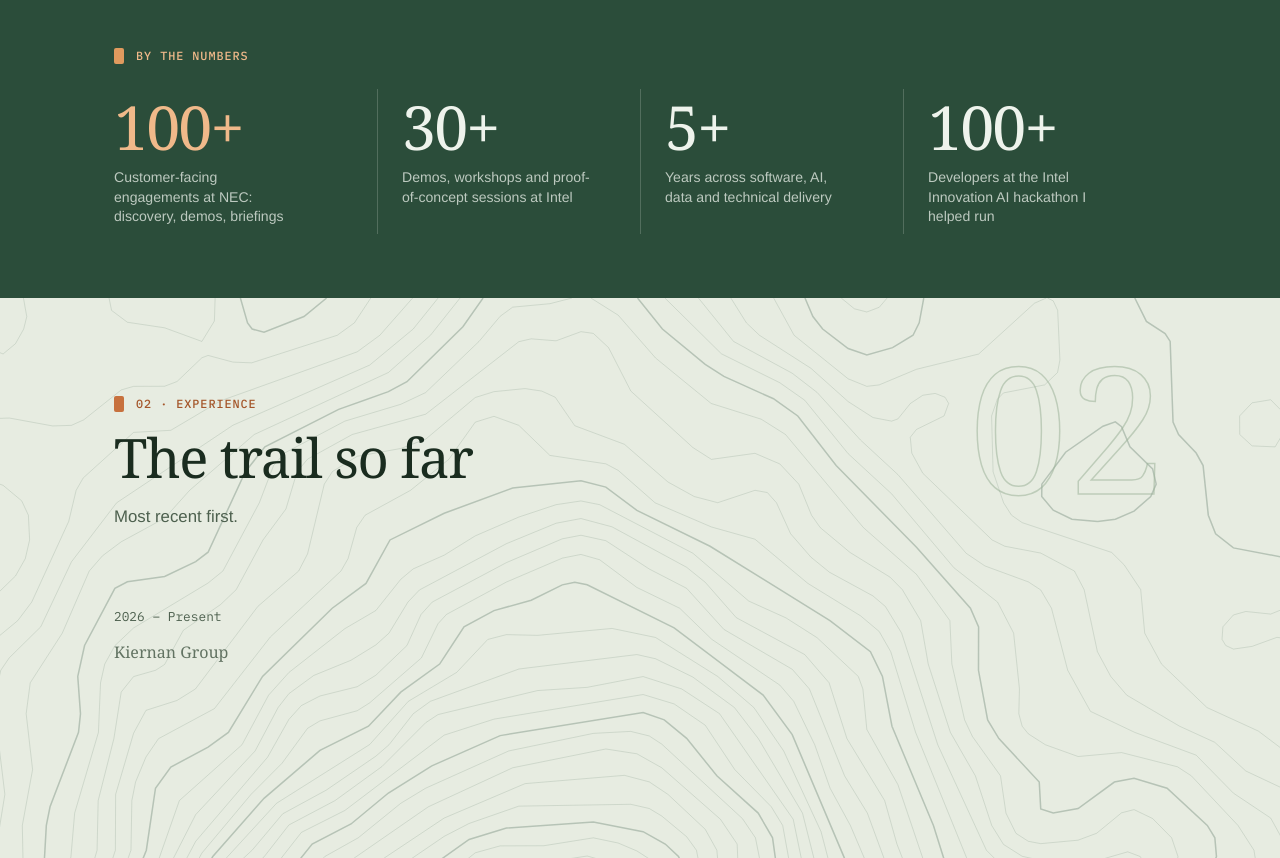
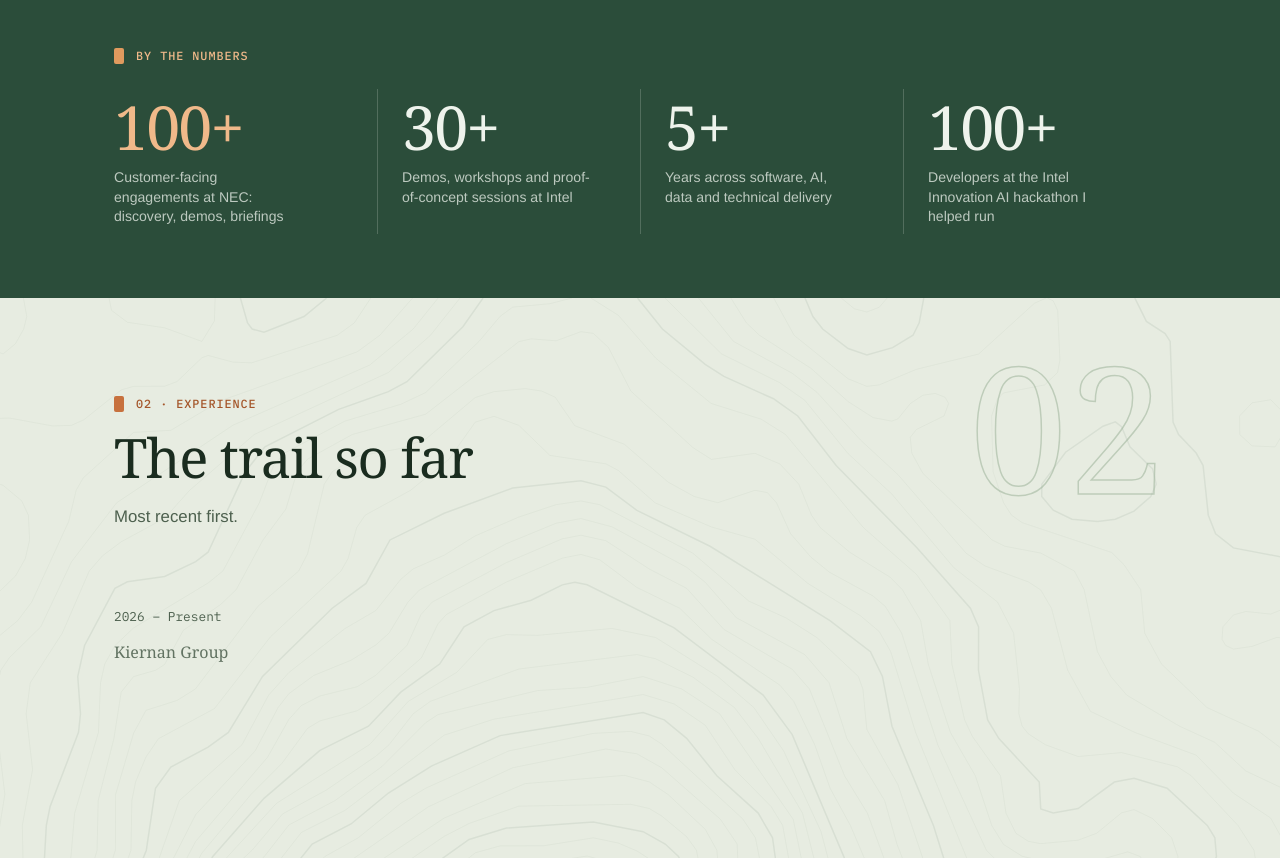
Before and after one commit to hoangj21/joanna-hoang-portfolio, an Astro site: page / in a window 1280 px wide. Shown: the part 2394-3252 px from the top of the page. Built offline with nearby package versions, Linux system fonts and the light colour scheme; Astro itself is replaced by a stand-in of ours.

Commit message:
Add light mode

```diff
--- a/src/styles/global.css
+++ b/src/styles/global.css
@@ -184,6 +184,9 @@
  * pseudo-element decorations, counters and the scroll reveal.
  */
 @layer components {
+  /* Keep Experience contours subtle behind role descriptions in both themes. */
+  #experience > svg { opacity: 0.3; }
+
   /* Outlined section numerals */
   .numeral {
     position: absolute;
```
